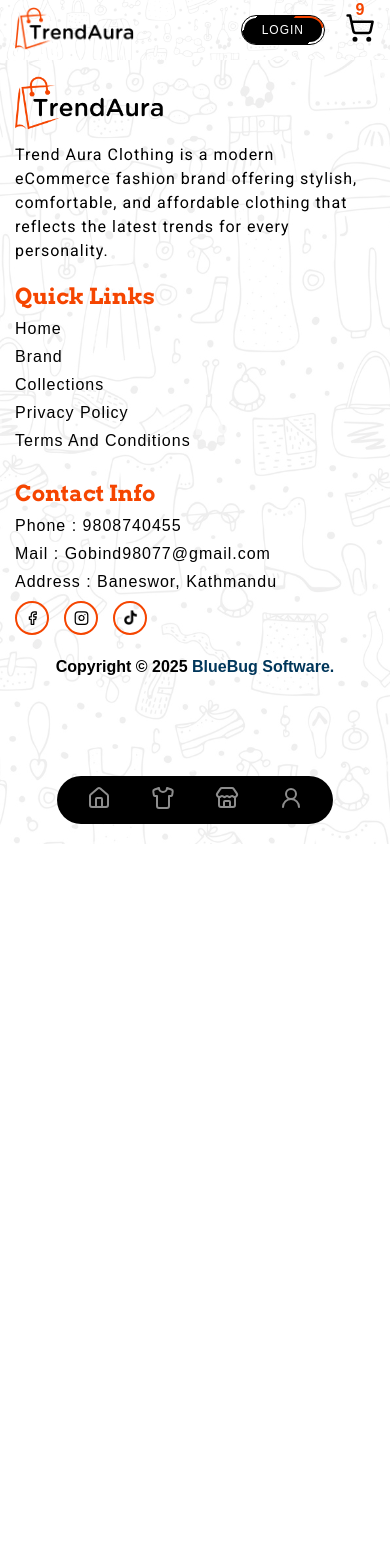
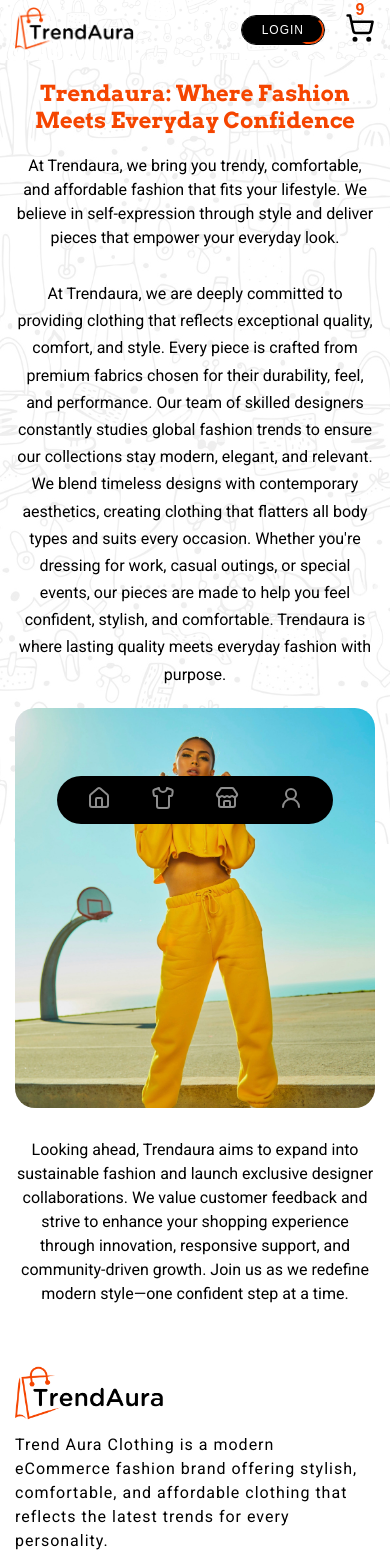
Before and after one commit to gobinddas/trendaura2.0, a Next.js app: page /brand in a window 390 px wide. Shown: the top 1568 px of the page. Before the commit the page ends 844 px from the top, so only its background shows below. Built offline with nearby package versions, Linux system fonts and the light colour scheme; a web font is replaced by a local one.

Commit message:
brand page added

```diff
--- a/app/brand/page.js
+++ b/app/brand/page.js
@@ -2,7 +2,25 @@ import React from 'react'
 
 const Brandpage = () => {
   return (
-    <div>Aboutpage</div>
+    <div className='brand-page'>
+      <div className='container'>
+        <div className='brand-page-content'>
+          <h1 className='block-heading'>Trendaura: Where Fashion Meets Everyday Confidence</h1>
+          <p className='brand-des'>At Trendaura, we bring you trendy, comfortable, and affordable fashion that fits your lifestyle. We believe in self-expression through style and deliver pieces that empower your everyday look.</p>
+          <div className='brand-row'>
+            <p>
+             At Trendaura, we are deeply committed to providing clothing that reflects exceptional quality, comfort, and style. Every piece is crafted from premium fabrics chosen for their durability, feel, and performance. Our team of skilled designers constantly studies global fashion trends to ensure our collections stay modern, elegant, and relevant. <br/>  We blend timeless designs with contemporary aesthetics, creating clothing that flatters all body types and suits every occasion. Whether you're dressing for work, casual outings, or special events, our pieces are made to help you feel confident, stylish, and comfortable. Trendaura is where lasting quality meets everyday fashion with purpose.
+            </p>
+            <img src='./banner2.jpg' />
+          </div>
+
+
+
+
+           <p className='brand-des'>Looking ahead, Trendaura aims to expand into sustainable fashion and launch exclusive designer collaborations. We value customer feedback and strive to enhance your shopping experience through innovation, responsive support, and community-driven growth. Join us as we redefine modern style—one confident step at a time.</p>
+        </div>
+      </div>
+    </div>
   )
 }
 
--- /dev/null
+++ b/app/scss/layouts/_page_brand.scss
@@ -0,0 +1,72 @@
+.brand-page{
+    margin-top: 120px;
+    .brand-page-content{
+        margin: 20px 0;
+        .block-heading{
+            text-align: center;
+        }
+        .brand-des{
+            width: 80%;
+            margin: auto;
+            text-align: center;
+            margin: 20px auto;
+            font-size: 16px;
+        }
+        .brand-row{
+            display: flex;
+            gap: 30px;
+            align-items: center;
+            margin: 40px 0px;
+            p{
+                width: 50%;
+                line-height: 1.7;
+            font-size: 16px;
+
+            }
+            img{
+                width: 50%;
+                height: 300px;
+                object-fit: cover;
+                border-radius: 20px;
+                object-position: top;
+            }
+        }
+    }
+}
+
+
+
+
+
+@media (max-width: 768px) {
+.brand-page{
+    margin-top: 80px;
+    .brand-page-content{
+        margin: 20px 0;
+
+        .brand-des{
+            width: 100%;
+
+        }
+        .brand-row{
+
+            gap: 20px;
+          flex-direction: column;
+            margin: 30px 0px;
+            p{
+                width: 100%;
+                text-align: center;
+
+
+            }
+            img{
+                width: 100%;
+                height: 400px;
+
+            }
+        }
+    }
+}
+
+
+}
--- a/app/scss/layouts/_product_comp.scss
+++ b/app/scss/layouts/_product_comp.scss
@@ -51,7 +51,7 @@
   z-index: 1; // Ensure card is below the grid overlay
 
   &:hover {
-    transform: scale3d(1.04, 1.04, 1.04);
+
     box-shadow: 0 8px 32px rgba(245, 69, 0, 0.18), 0 4px 24px rgba(0, 0, 0, 0.14);
     background: radial-gradient(
             80px circle at var(--mouse-x) var(--mouse-y),
--- a/app/scss/style.scss
+++ b/app/scss/style.scss
@@ -25,6 +25,9 @@
 //  pages style
 
 @import "layouts/page_collection";
+@import "layouts/page_brand";
+
+@import "layouts/page_profile";
 
 
 
```
Also changed, not shown: app/scss/layouts/_page_profile.scss (added).
